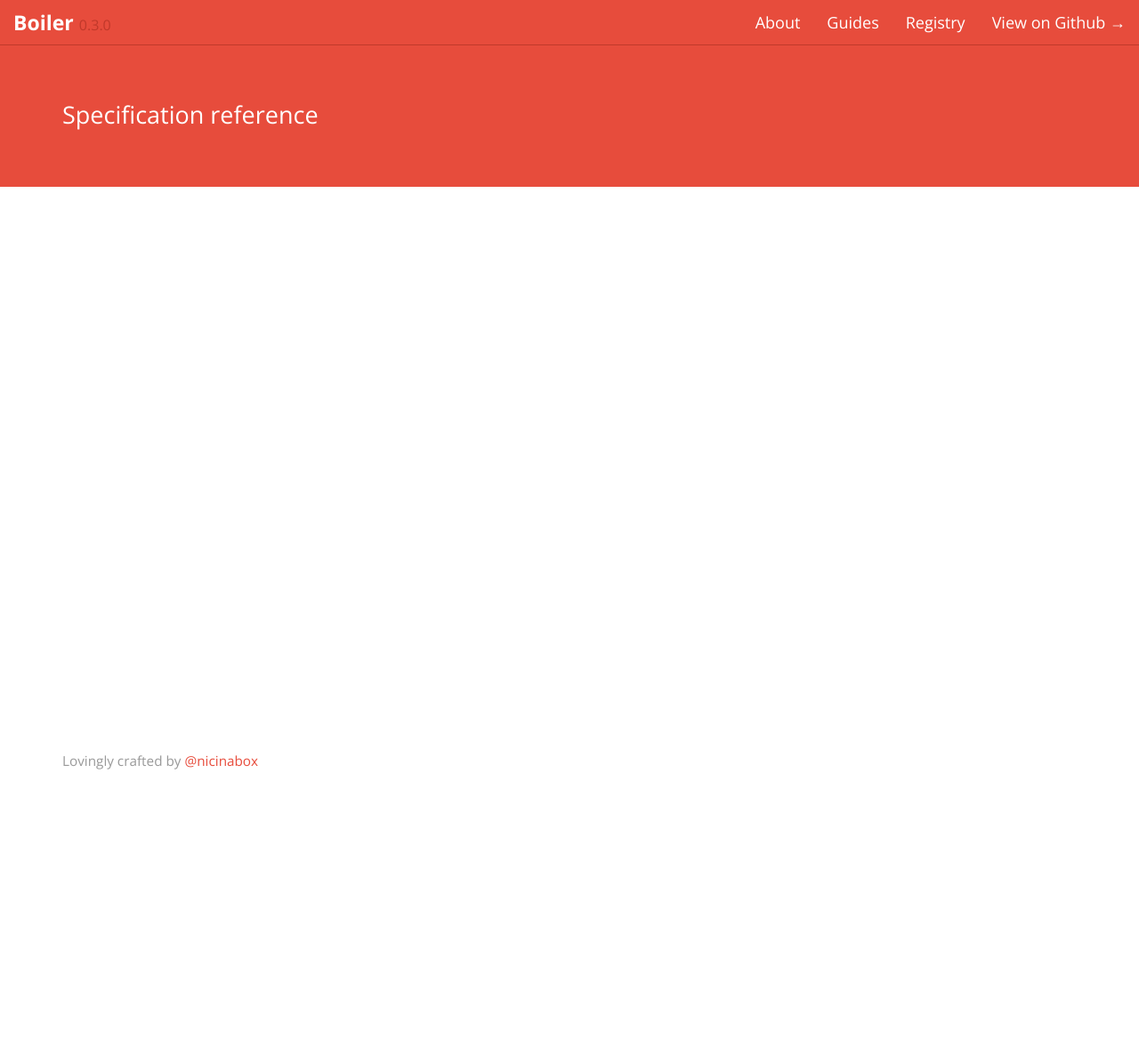
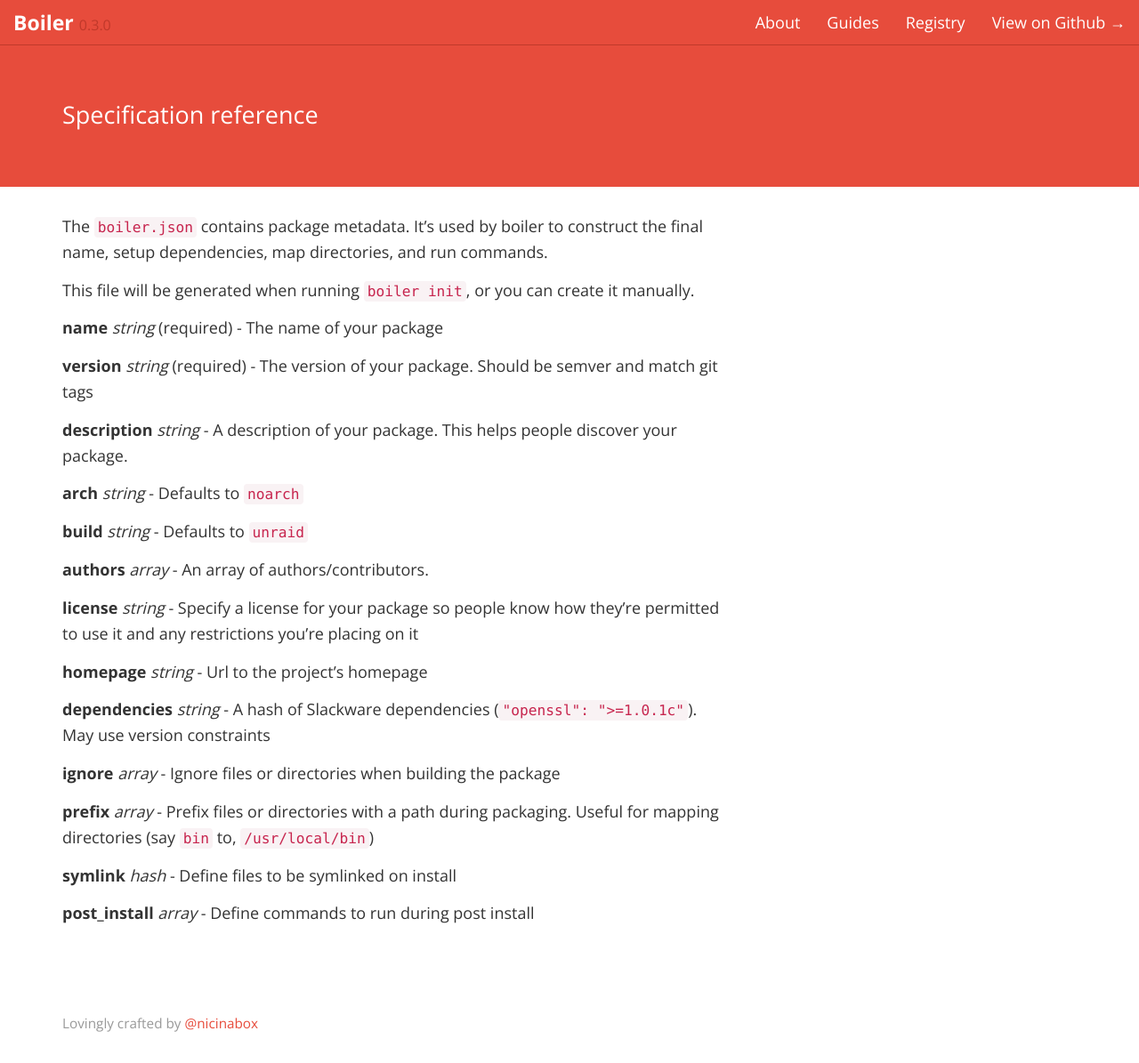
Before and after one commit to nicinabox/boiler, a Jekyll site: the page built from _posts/guides/2014-01-07-specification-reference.md, in a window 1280 px wide. Shown: the whole page at 89% size. Built offline with Jekyll 4.4.1, drawn with Linux system fonts in a browser that asks for light colours; Markdown is read by kramdown in place of the engine named in the settings; comment, search, counter and statistics services are not loaded; before the commit the page ends 900 px from its top, so only the background shows below that.

Commit message:
Update guides

```diff
--- a/_posts/guides/2014-01-07-specification-reference.md
+++ b/_posts/guides/2014-01-07-specification-reference.md
@@ -4,3 +4,33 @@
 categories: guides
 excerpt: In-depth coverage of boiler.json
 ---
+
+The `boiler.json` contains package metadata. It's used by boiler to construct the final name, setup dependencies, map directories, and run commands.
+
+This file will be generated when running `boiler init`, or you can create it manually.
+
+**name** *string* (required) - The name of your package
+
+**version** *string* (required) - The version of your package. Should be semver and match git tags
+
+**description** *string* - A description of your package. This helps people discover your package.
+
+**arch** *string* - Defaults to `noarch`
+
+**build** *string* - Defaults to `unraid`
+
+**authors** *array* - An array of authors/contributors.
+
+**license** *string* - Specify a license for your package so people know how they're permitted to use it and any restrictions you're placing on it
+
+**homepage** *string* - Url to the project's homepage
+
+**dependencies** *string* - A hash of Slackware dependencies (`"openssl": ">=1.0.1c"`). May use version constraints
+
+**ignore** *array* - Ignore files or directories when building the package
+
+**prefix** *array* - Prefix files or directories with a path during packaging. Useful for mapping directories (say `bin` to, `/usr/local/bin`)
+
+**symlink** *hash* - Define files to be symlinked on install
+
+**post_install** *array* - Define commands to run during post install
```
Also changed, not shown: _posts/guides/2014-01-02-what-is-a-package.md (+23 -0 lines).
